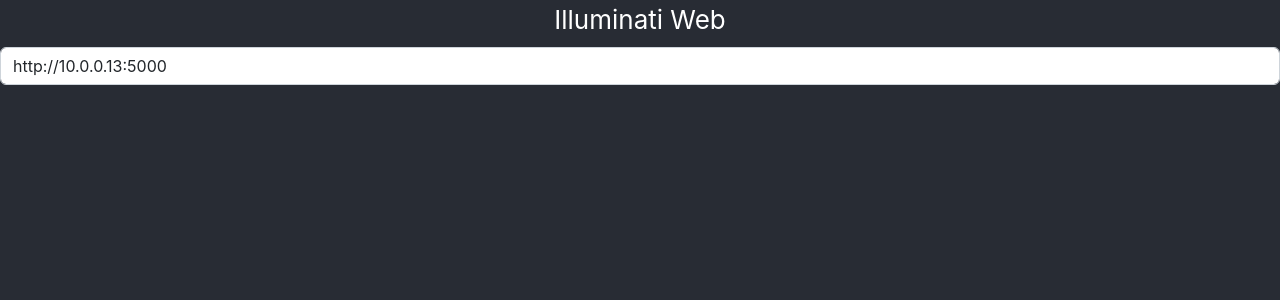
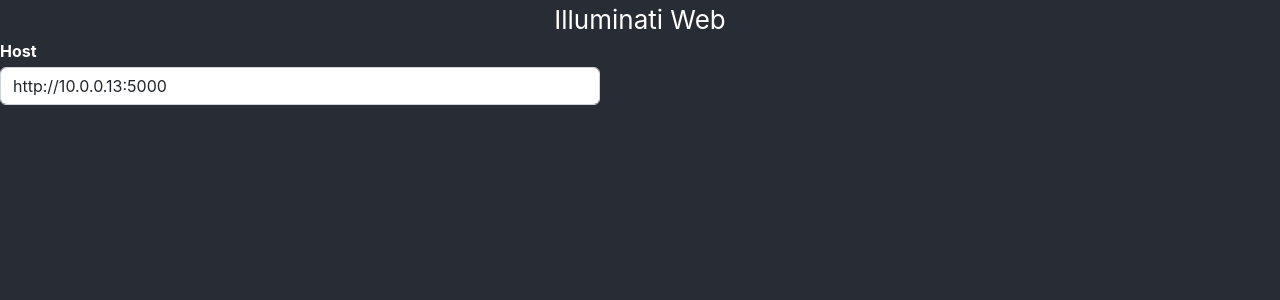
Before and after one commit to benwyrosdick/illuminati-web, a React (Create React App) app: page / in a window 1280 px wide. Shown: the top 300 px of the page. Built offline with nearby package versions, Linux system fonts and the light colour scheme; no server answers.

Commit message:
moce host outside of settings

```diff
--- a/src/App.css
+++ b/src/App.css
@@ -11,3 +11,7 @@
   justify-content: center;
   font-size: calc(10px + 2vmin);
 }
+
+.host-input {
+  width: 600px !important;
+}
--- a/src/App.js
+++ b/src/App.js
@@ -29,14 +29,19 @@ const App = () => {
 
   return (
     <div className="App">
-      <Stack className="App-header" gap={2}>
+      <header className="App-header">
         Illuminati Web
-        <Form.Control type="text" value={host} onChange={e => setHost(e.target.value)} />
-      </Stack>
+      </header>
       <div className="main">
-        <HostContext.Provider value={{host, setHost}}>
-          <CurrentSettings settings={settings} routine={routine} setCurrent={setCurrentRoutine} />
-        </HostContext.Provider>
+        <Stack gap={4}>
+          <Stack gap={1}>
+            <strong>Host</strong>
+            <Form.Control className='host-input' type="text" value={host} onChange={e => setHost(e.target.value)} />
+          </Stack>
+          <HostContext.Provider value={{host, setHost}}>
+            <CurrentSettings settings={settings} routine={routine} setCurrent={setCurrentRoutine} />
+          </HostContext.Provider>
+        </Stack>
       </div>
     </div>
   );
--- a/src/CurrentSettings.jsx
+++ b/src/CurrentSettings.jsx
@@ -11,7 +11,7 @@ import { Theme } from './Theme'
 import './CurrentSettings.css'
 
 const CurrentSettings = ({settings, routine, setCurrent}) => {
-  const { host } = useHost()
+  const { host, setHost } = useHost()
 
   const [name, setName] = React.useState(null)
   const [args, setArgs] = React.useState(null)
```
